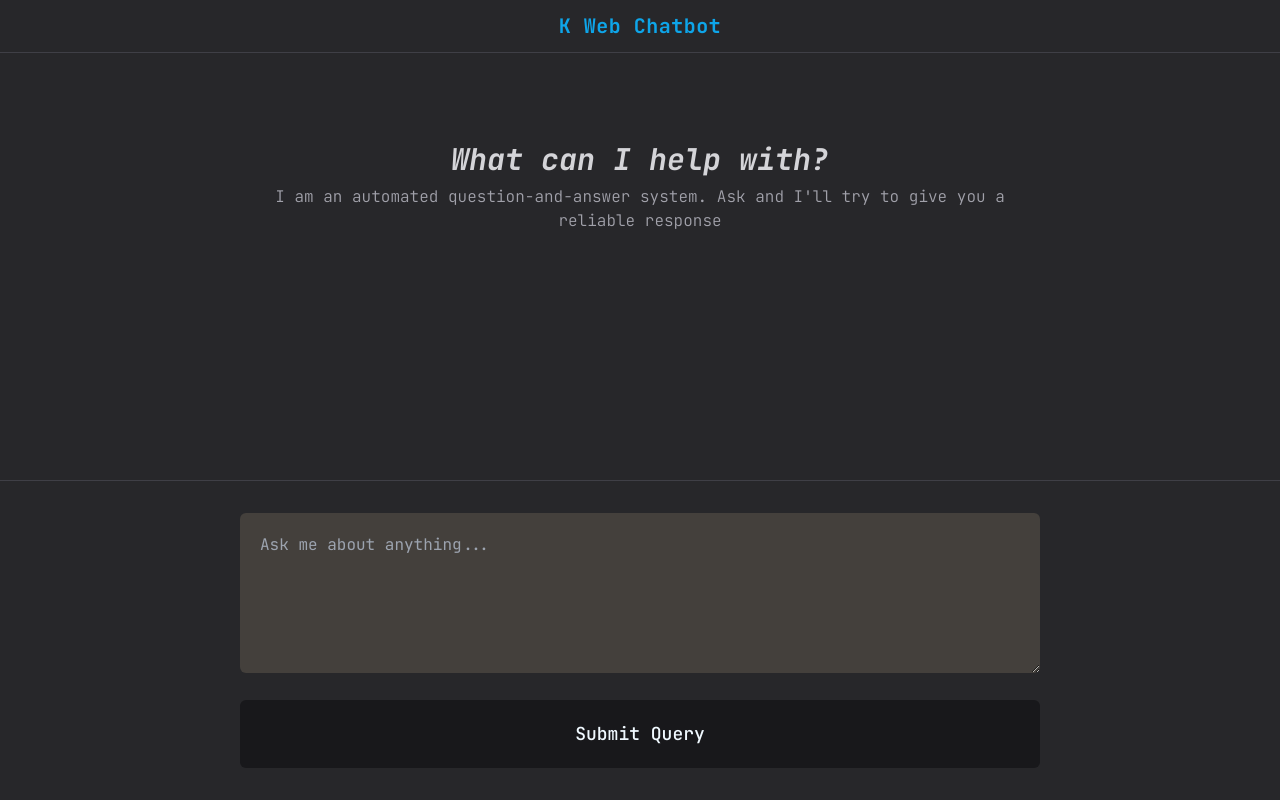
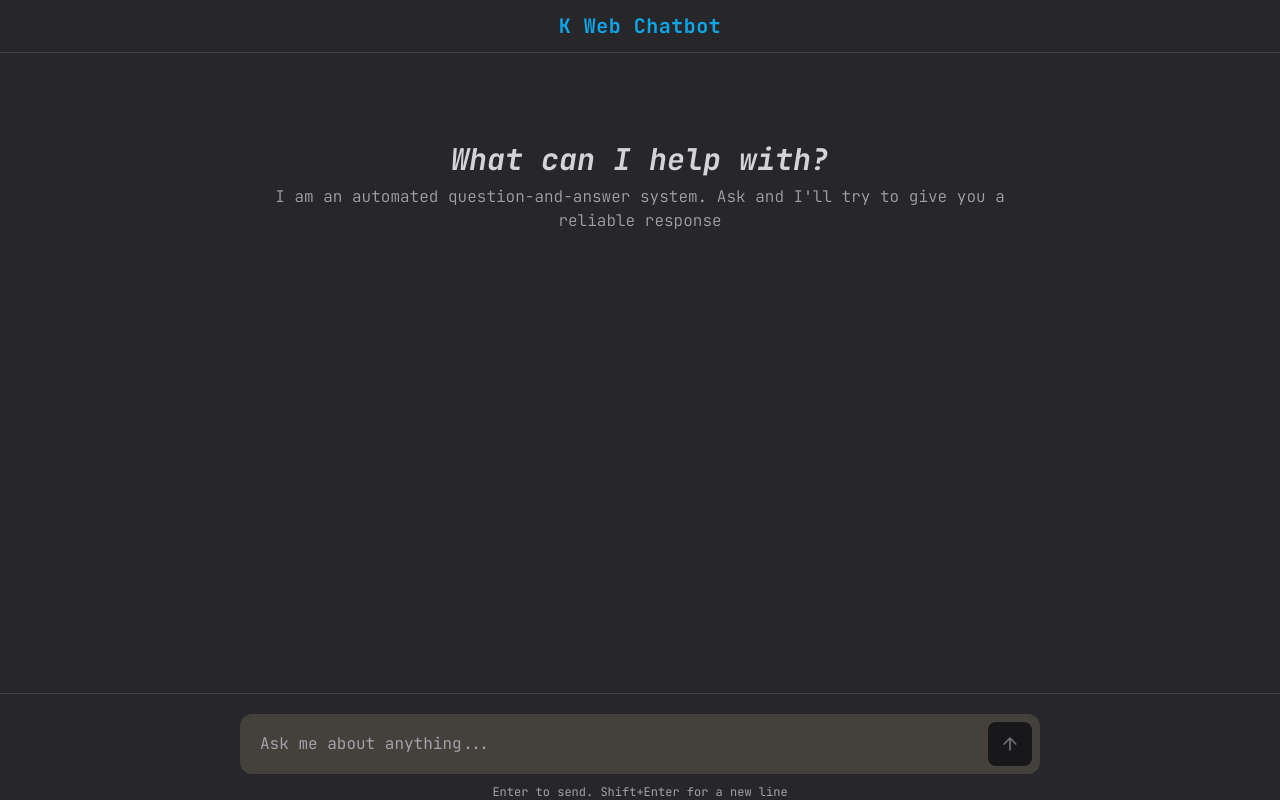
Before and after one commit to codeyabyab/k-web-chatbot, a React (Vite) app: page / in a window 1280 px wide. Built offline with nearby package versions, Linux system fonts and the light colour scheme; no server answers.

Commit message:
Update new form section to have improved layout

```diff
--- a/src/components/FormSection.jsx
+++ b/src/components/FormSection.jsx
@@ -1,24 +1,70 @@
-import { useState } from "react";
+import { useEffect, useRef, useState } from "react";
 
-function FormSection({ generateResponse }) {
+function FormSection({ generateResponse, disabled = false }) {
   const [newQuestion, setNewQuestion] = useState("");
+  const textareaRef = useRef(null);
+
+  const canSubmit = newQuestion.trim().length > 0 && !disabled;
+
+  useEffect(() => {
+    const el = textareaRef.current;
+    if (!el) return;
+    el.style.height = "auto";
+    el.style.height = `${Math.min(el.scrollHeight, 160)}px`;
+  }, [newQuestion]);
+
+  const submit = () => {
+    if (!canSubmit) return;
+    generateResponse(newQuestion, setNewQuestion);
+  };
+
+  const handleKeyDown = (e) => {
+    if (e.key === "Enter" && !e.shiftKey && !e.nativeEvent.isComposing) {
+      e.preventDefault();
+      submit();
+    }
+  };
 
   return (
     <>
-      <div className="my-8">
+      <div className="mt-5">
+        <div className="flex items-end gap-2 rounded-xl bg-stone-700 p-2 transition-shadow duration-200 focus-within:ring-2 focus-within:ring-sky-500">
           <textarea
-          rows="5"
-          className="w-full rounded-md border-0 p-5 text-base outline-none bg-stone-700 text-sky-50 transition-all duration-200 focus:border-l-[5px] focus:border-t-[5px] focus:border-sky-500 mb-5"
+            ref={textareaRef}
+            rows={1}
+            aria-label="Your question"
+            className="max-h-40 min-h-[44px] flex-1 resize-none bg-transparent px-3 py-2.5 text-base text-sky-50 outline-none placeholder:text-zinc-400"
             placeholder="Ask me about anything..."
             value={newQuestion}
             onChange={(e) => setNewQuestion(e.target.value)}
-        ></textarea>
+            onKeyDown={handleKeyDown}
+          />
+
           <button
-          className="w-full rounded-md bg-zinc-900 text-sky-50 py-5 text-lg font-medium cursor-pointer transition-all duration-200 hover:border-t-[5px] hover:border-l-[5px] hover:border-sky-500"
-          onClick={() => generateResponse(newQuestion, setNewQuestion)}
+            type="button"
+            onClick={submit}
+            disabled={!canSubmit}
+            aria-label="Send question"
+            className="flex h-11 w-11 shrink-0 cursor-pointer items-center justify-center rounded-lg bg-sky-600 text-white transition-colors duration-200 hover:bg-sky-500 focus-visible:outline-none focus-visible:ring-2 focus-visible:ring-sky-300 disabled:cursor-not-allowed disabled:bg-zinc-900 disabled:text-zinc-500"
           >
-          Submit Query
+            <svg
+              viewBox="0 0 24 24"
+              className="h-5 w-5"
+              fill="none"
+              stroke="currentColor"
+              strokeWidth="2"
+              strokeLinecap="round"
+              strokeLinejoin="round"
+              aria-hidden="true"
+            >
+              <path d="M12 19V5M5 12l7-7 7 7" />
+            </svg>
           </button>
+        </div>
+
+        <p className="mt-2.5 hidden text-center text-xs text-zinc-400 sm:block">
+          Enter to send. Shift+Enter for a new line
+        </p>
       </div>
     </>
   );
```
Lines whose indentation alone changed are shown as unchanged.
